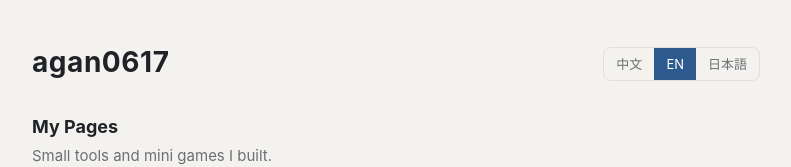
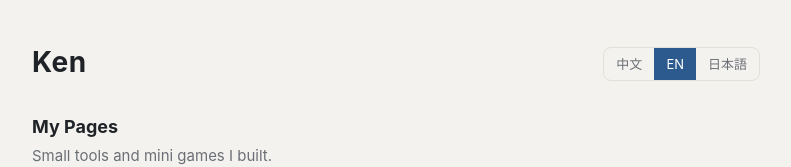
Before and after one commit to agan0617/agan0617.github.io, a plain HTML site: page index.html in a window 1280 px wide. Shown: the top 167 px of the page, without its empty margins (244-1035 px from the left). Drawn offline with Linux system fonts and the light colour scheme.

Commit message:
首頁標題與抬頭 agan0617 改成 Ken
Co-Authored-By: Claude Opus 5.5 <noreply@anthropic.com>

```diff
--- a/index.html
+++ b/index.html
@@ -3,8 +3,8 @@
 <head>
 <meta charset="utf-8">
 <meta name="viewport" content="width=device-width, initial-scale=1">
-<title>agan0617 的網頁</title>
-<meta name="description" content="agan0617 的靜態網頁總覽">
+<title>Ken 的網頁</title>
+<meta name="description" content="Ken 的靜態網頁總覽">
 <style>
   :root {
     --bg: #f4f2ee; --card: #ffffff; --text: #1f2328; --muted: #6b6f76;
@@ -65,7 +65,7 @@
 <body>
 <main>
   <div class="head">
-    <h1>agan0617</h1>
+    <h1>Ken</h1>
     <div class="lang" role="group" aria-label="語言 / Language / 言語">
       <button data-l="zh" aria-pressed="true">中文</button><button data-l="en" aria-pressed="false">EN</button><button data-l="ja" aria-pressed="false">日本語</button>
     </div>
```
